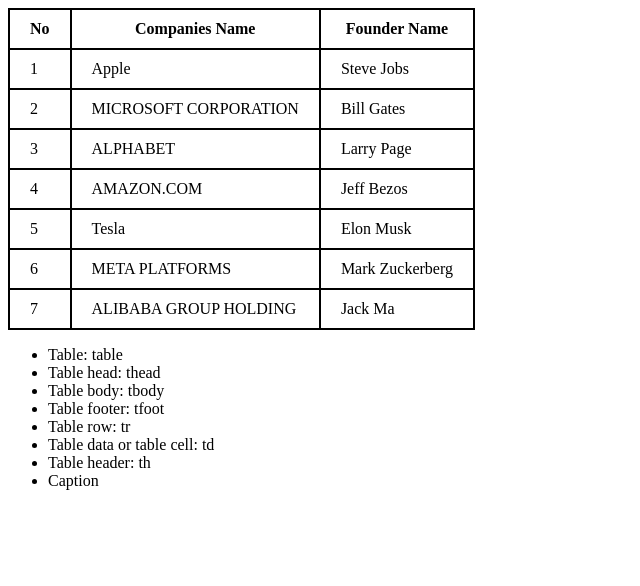
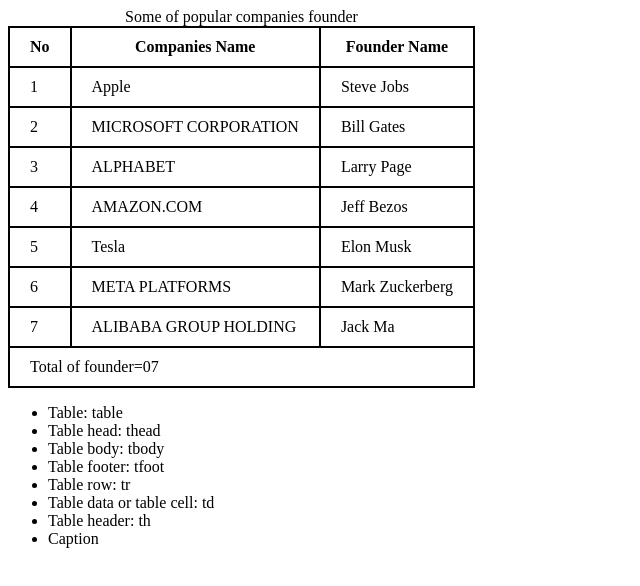
Before and after one commit to HalimurRoshid/a-practice-website, a plain HTML site: page table.html in a window 1280 px wide. Shown: the whole page, without its empty margins (0-640 px from the left). Drawn offline with Linux system fonts and the light colour scheme.

Commit message:
added total of founder

```diff
--- a/table.html
+++ b/table.html
@@ -18,6 +18,9 @@
   </head>
   <body>
     <table>
+      <caption>
+        Some of popular companies founder
+      </caption>
       <thead>
         <tr>
           <th>No</th>
@@ -62,7 +65,11 @@
           <td>Jack Ma</td>
         </tr>
       </tbody>
-      <tfoot></tfoot>
+      <tfoot>
+        <tr>
+          <td colspan="3">Total of founder=07</td>
+        </tr>
+      </tfoot>
     </table>
     <ul>
       <li>Table: table</li>
```
